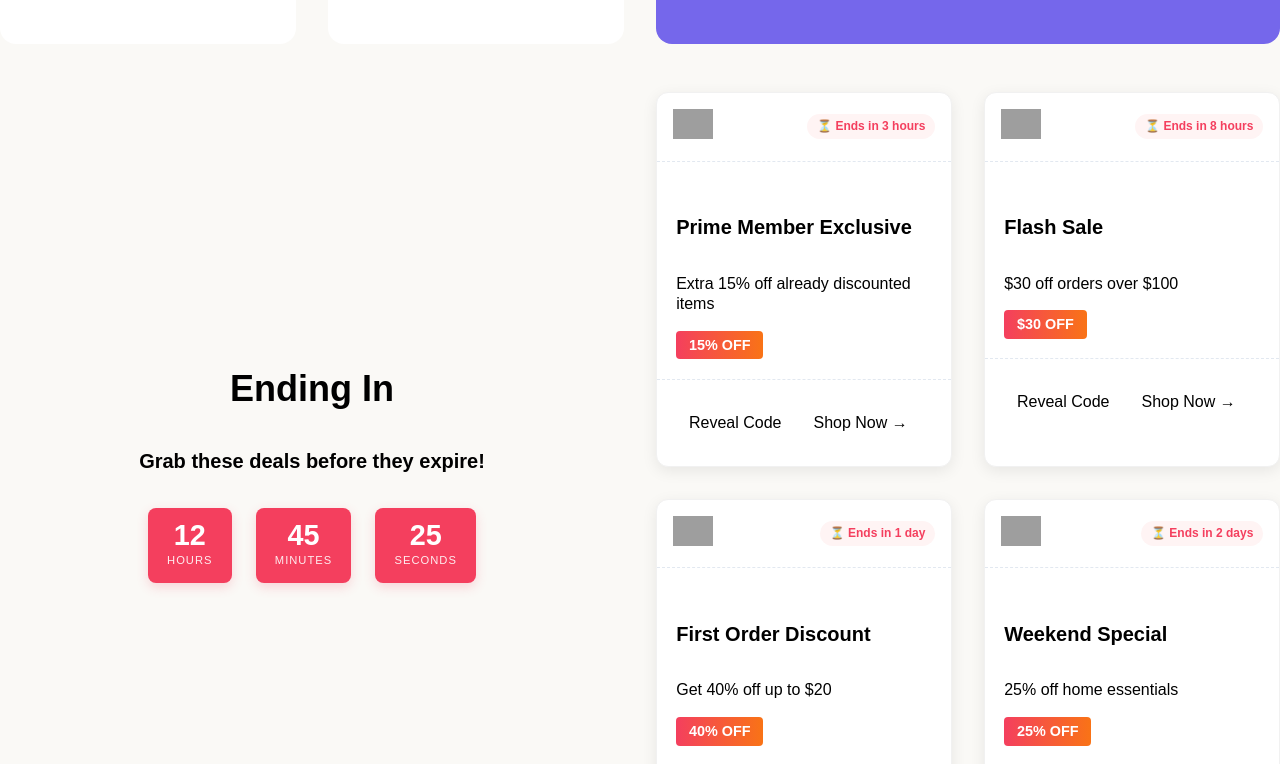
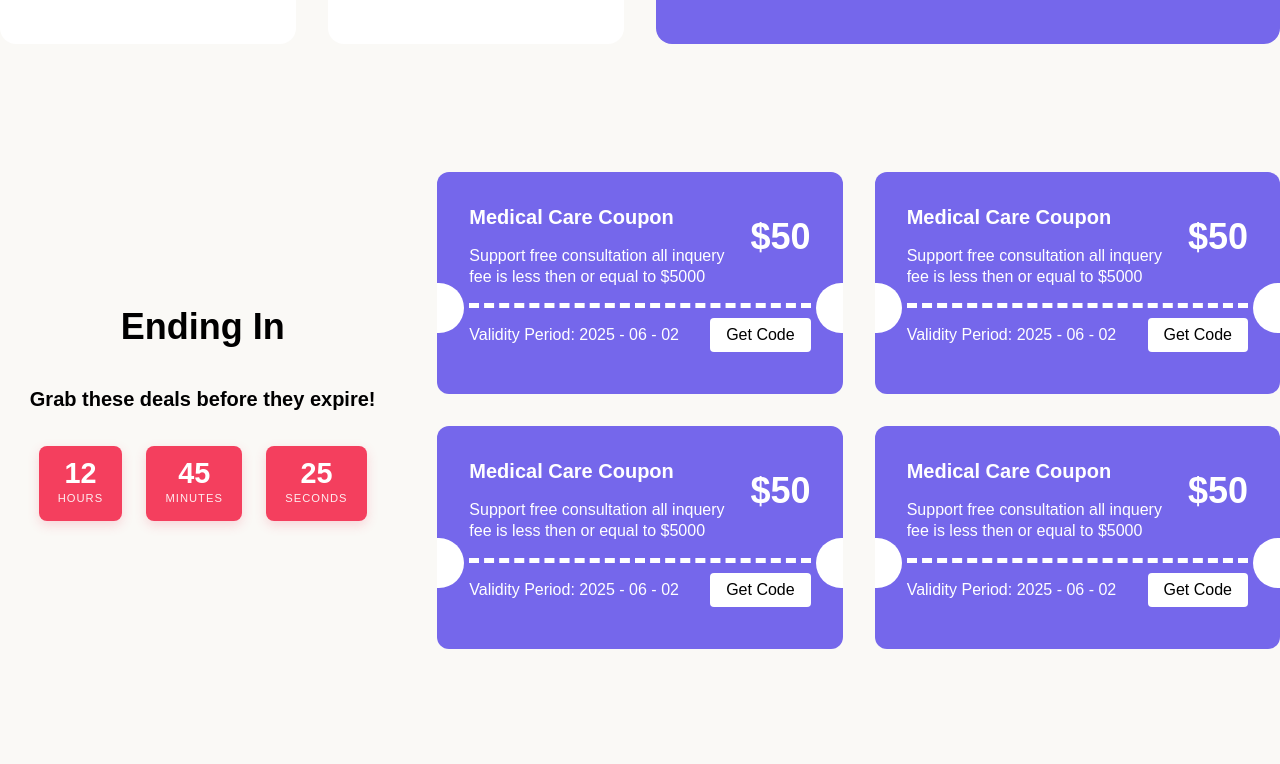
Before and after one commit to dev-nirob1/coupons-website, a Vue app: page / in a window 1280 px wide. Shown: the part 2776-3540 px from the top of the page. Built offline with nearby package versions, Linux system fonts and the light colour scheme; grey boxes are pictures that could not be loaded.

Commit message:
update count-down section

```diff
--- a/src/components/section/EndingSoon.vue
+++ b/src/components/section/EndingSoon.vue
@@ -1,71 +1,17 @@
 <script setup>
-import { ref } from 'vue';
+// import { ref } from 'vue';
 import CountDown from '../widgets/CountDown.vue';
 import BaseTitle from '../element/BaseTitle.vue';
 import SubTitle from '../element/SubTitle.vue';
-import BaseParagraph from '../element/BaseParagraph.vue';
-import BaseButton from '../element/BaseButton.vue';
+import CouponCard from '../widgets/CouponCard.vue';
 
-// Sample data for expiring coupons
-const endingSoonCoupons = ref([
-  {
-    id: 1,
-    storeName: 'Amazon',
-    storeLogo: 'https://logo.clearbit.com/amazon.com',
-    title: 'Prime Member Exclusive',
-    description: 'Extra 15% off already discounted items',
-    discount: '15% OFF',
-    code: 'PRIME15',
-    expiresIn: '3 hours',
-    isCodeRevealed: false,
-    isHotDeal: true,
-    url: 'https://amazon.com'
-  },
-  {
-    id: 2,
-    storeName: 'Nike',
-    storeLogo: 'https://logo.clearbit.com/nike.com',
-    title: 'Flash Sale',
-    description: '$30 off orders over $100',
-    discount: '$30 OFF',
-    code: 'FLASH30',
-    expiresIn: '8 hours',
-    isCodeRevealed: false,
-    url: 'https://nike.com'
-  },
-  {
-    id: 3,
-    storeName: 'Uber Eats',
-    storeLogo: 'https://logo.clearbit.com/ubereats.com',
-    title: 'First Order Discount',
-    description: 'Get 40% off up to $20',
-    discount: '40% OFF',
-    code: 'HUNGRY40',
-    expiresIn: '1 day',
-    isCodeRevealed: false,
-    url: 'https://ubereats.com'
-  },
-  {
-    id: 4,
-    storeName: 'Target',
-    storeLogo: 'https://logo.clearbit.com/target.com',
-    title: 'Weekend Special',
-    description: '25% off home essentials',
-    discount: '25% OFF',
-    code: 'HOME25',
-    expiresIn: '2 days',
-    isCodeRevealed: false,
-    isHotDeal: true,
-    url: 'https://target.com'
-  }
-]);
 
 </script>
 
 <template>
-  <section class="ending-soon">
+  <section class="ending-soon mt-5">
     <div class="container">
-      <div class="medium-2 gap-2">
+      <div class="medium-3 gap-2">
         <div class=" flex flex-col justify-center align-center">
           <div class="text-center">
             <BaseTitle>Ending In</BaseTitle>
@@ -73,32 +19,12 @@ const endingSoonCoupons = ref([
             <CountDown />
           </div>
         </div>
-
         <!-- Coupon Cards Grid -->
-        <div class="medium-2 gap-2">
-          <div class="coupon-card" v-for="coupon in endingSoonCoupons" :key="coupon.id">
-            <div class="flex justify-between align-center p-1">
-              <span class="store-logo">
-                <img :src="coupon.storeLogo" :alt="coupon.storeName">
-              </span>
-              <span class="expiry-badge">
-                ⏳ Ends in {{ coupon.expiresIn }}
-              </span>
-            </div>
-
-            <div class="coupon-body">
-              <BaseTitle tag="h5">{{ coupon.title }}</BaseTitle>
-              <BaseParagraph>{{ coupon.description }}</BaseParagraph>
-
-              <div class="discount-tag">
-                {{ coupon.discount }}
-              </div>
-            </div>
-            <div class="flex p-1">
-              <BaseButton>Reveal Code</BaseButton>
-              <BaseButton> Shop Now →</BaseButton>
-            </div>
-          </div>
+        <div class="medium-span-2 medium-2 gap-2">
+          <CouponCard/>
+          <CouponCard/>
+          <CouponCard/>
+          <CouponCard/>
         </div>
       </div>
     </div>
@@ -107,54 +33,5 @@ const endingSoonCoupons = ref([
 
 
 <style scoped>
-/* Section Styling */
-.ending-soon {
-  min-height: 100vh;
-}
 
-.coupon-card {
-  background: white;
-  border-radius: 12px;
-  overflow: hidden;
-  box-shadow: 0 4px 15px rgba(0, 0, 0, 0.08);
-  transition: transform 0.3s ease, box-shadow 0.3s ease;
-  border: 1px solid #f1f1f1;
-}
-
-.coupon-card:hover {
-  transform: translateY(-5px);
-  box-shadow: 0 8px 25px rgba(0, 0, 0, 0.12);
-}
-
-.store-logo img {
-  height: 30px;
-  width: auto;
-  max-width: 120px;
-  object-fit: contain;
-}
-
-.expiry-badge {
-  background: #fff4f4;
-  color: #f43f5e;
-  padding: 0.3rem 0.6rem;
-  border-radius: 50px;
-  font-size: 0.75rem;
-  font-weight: 600;
-}
-
-.coupon-body {
-  border-top: 1px dashed #e2e8f0;
-  border-bottom: 1px dashed #e2e8f0;
-  padding: 1.2rem;
-}
-
-.discount-tag {
-  display: inline-block;
-  background: linear-gradient(to right, #f43f5e, #f97316);
-  color: white;
-  padding: 0.3rem 0.8rem;
-  border-radius: 4px;
-  font-weight: 700;
-  font-size: 0.9rem;
-}
 </style>
--- a/src/zems/front/pages/HomePage.vue
+++ b/src/zems/front/pages/HomePage.vue
@@ -1,7 +1,7 @@
 <script setup>
 import BannerSection from '@/components/section/BannerSection.vue';
 import ByCompany from '@/components/section/ByCompany.vue';
-import CallToAction from '@/components/section/CallToAction.vue';
+// import CallToAction from '@/components/section/CallToAction.vue';
 import CategorySection from '@/components/section/CategorySection.vue';
 import EndingSoon from '@/components/section/EndingSoon.vue';
 import FeaturedCoupon from '@/components/section/FeaturedCoupon.vue';
@@ -15,5 +15,5 @@ import TestimonialSection from '@/components/section/TestimonialSection.vue';
   <ByCompany />
   <EndingSoon />
   <FeaturedCoupon />
-  <CallToAction/>
+  <!-- <CallToAction/> -->
 </template>
```
